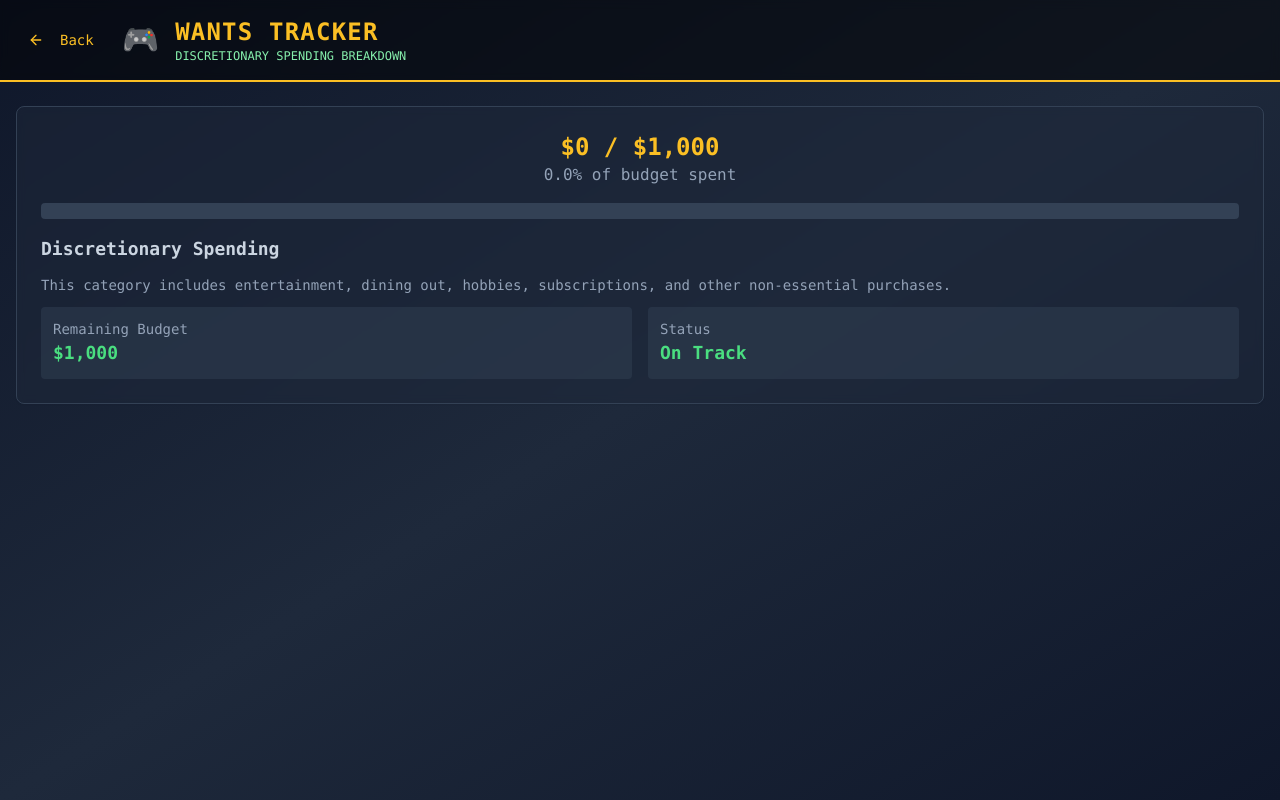
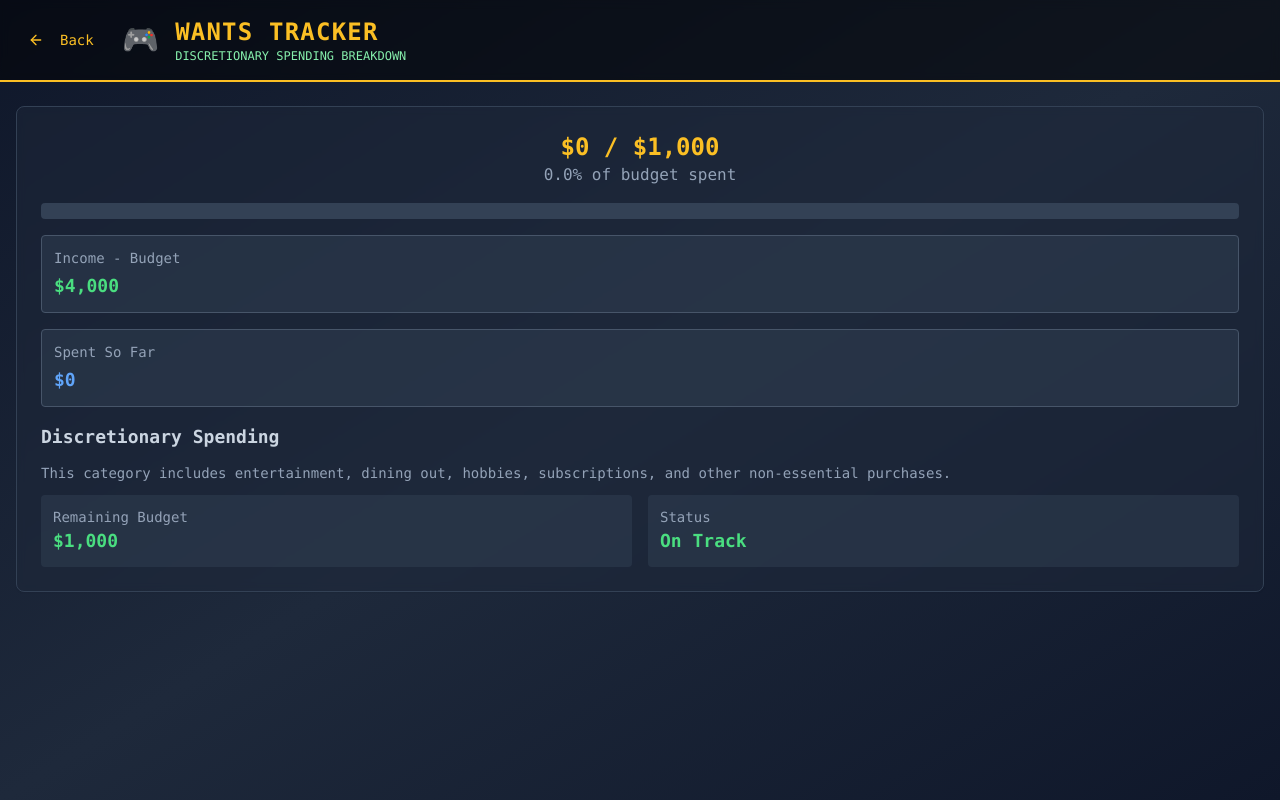
Before and after one commit to rodgome/pixel-plan-vault, a React (Vite) app: page /wants in a window 1280 px wide. Built offline with nearby package versions, Linux system fonts and the light colour scheme.

Commit message:
Add income - budget and spent sections
Added income - budget and spent so far sections to the wants breakdown. These sections display uneditable, automatically updating numbers.

```diff
--- a/src/components/WantsBreakdown.tsx
+++ b/src/components/WantsBreakdown.tsx
@@ -6,14 +6,16 @@ interface WantsBreakdownProps {
     budget: number;
     color: string;
   }>;
+  income?: number;
 }
 
-const WantsBreakdown = ({ categories }: WantsBreakdownProps) => {
+const WantsBreakdown = ({ categories, income = 0 }: WantsBreakdownProps) => {
   const wantsCategory = categories.find(cat => cat.name === 'WANTS');
 
   if (!wantsCategory) return null;
 
   const percentage = wantsCategory.budget > 0 ? (wantsCategory.amount / wantsCategory.budget) * 100 : 0;
+  const incomeMinusBudget = income - wantsCategory.budget;
 
   return (
     <div className="space-y-4">
@@ -35,6 +37,22 @@ const WantsBreakdown = ({ categories }: WantsBreakdownProps) => {
           }`}
           style={{ width: `${Math.min(percentage, 100)}%` }}
         />
+      </div>
+
+      {/* Income - Budget Section */}
+      <div className="bg-slate-700/50 p-3 rounded border border-slate-600">
+        <div className="text-slate-400 text-sm mb-1">Income - Budget</div>
+        <div className={`text-lg font-bold ${incomeMinusBudget >= 0 ? 'text-green-400' : 'text-red-400'}`}>
+          ${incomeMinusBudget.toLocaleString()}
+        </div>
+      </div>
+
+      {/* Spent So Far Section */}
+      <div className="bg-slate-700/50 p-3 rounded border border-slate-600">
+        <div className="text-slate-400 text-sm mb-1">Spent So Far</div>
+        <div className="text-lg font-bold text-blue-400">
+          ${wantsCategory.amount.toLocaleString()}
+        </div>
       </div>
 
       <div className="space-y-3">
--- a/src/pages/WantsDetails.tsx
+++ b/src/pages/WantsDetails.tsx
@@ -44,7 +44,7 @@ const WantsDetails = () => {
       <div className="container mx-auto px-4 py-6">
         <Card className="bg-slate-800/50 border-slate-700 backdrop-blur-sm">
           <div className="p-6">
-            <WantsBreakdown categories={baseData.categories} />
+            <WantsBreakdown categories={baseData.categories} income={baseData.income} />
           </div>
         </Card>
       </div>
```
